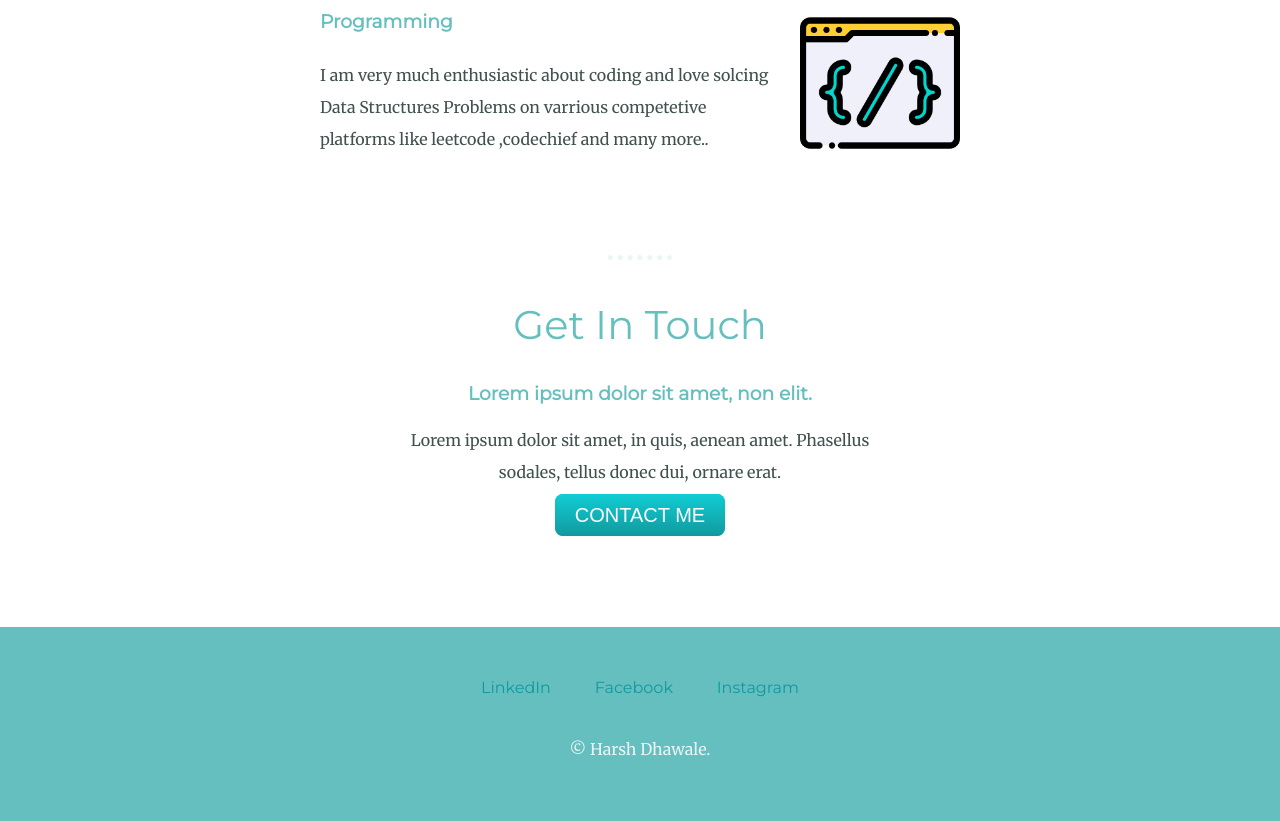
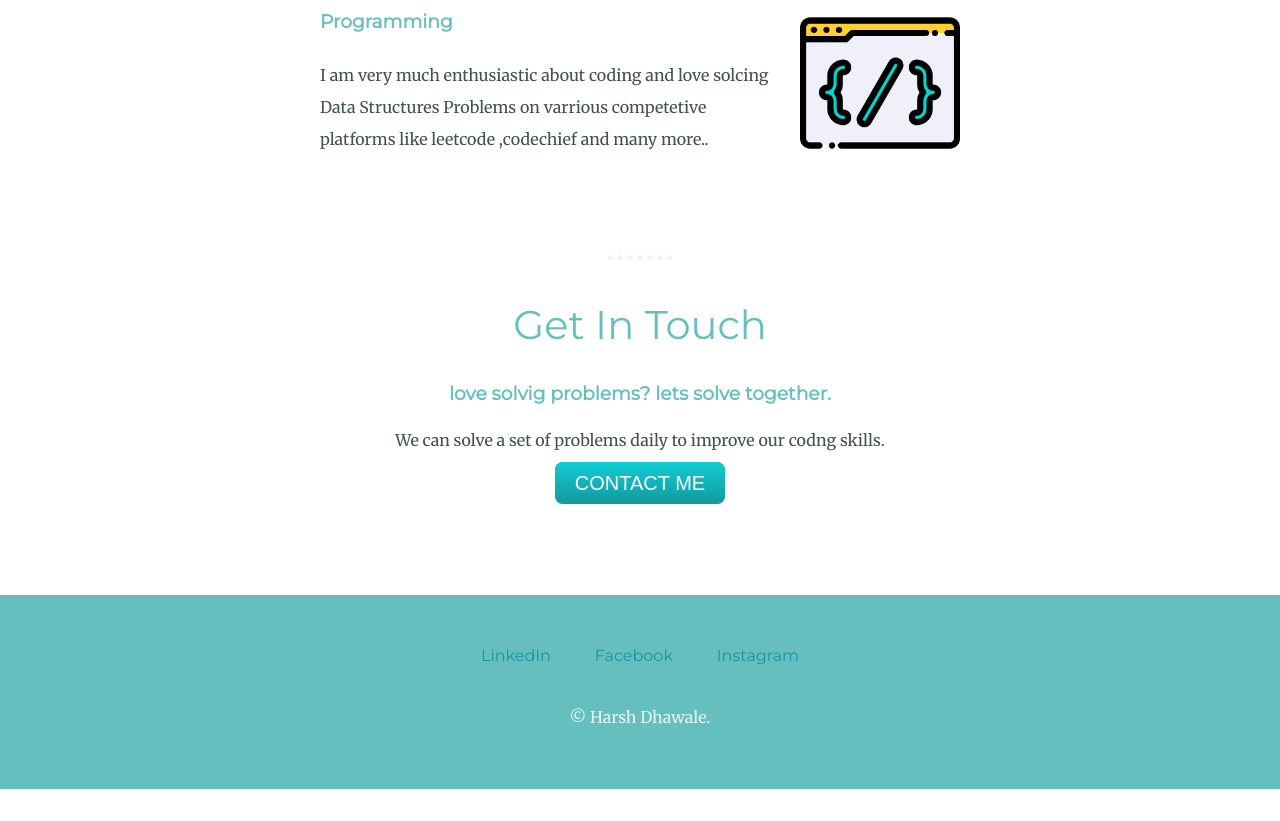
Before and after one commit to HarshDhawale/MY-CV, a plain HTML site: page index.html in a window 1280 px wide. Shown: the part 1740-2561 px from the top of the page. After the commit the page ends 2529 px from the top, so only its background shows below. Drawn offline with Linux system fonts and the light colour scheme; files that its build step writes are made by us from their sources.

Commit message:
Update index.html

```diff
--- a/index.html
+++ b/index.html
@@ -3,7 +3,7 @@
   <head>
     <meta charset="utf-8">
     <title>HARSH DHAWALE</title>
-    <link rel="stylesheet" href="mysite.css">
+    <link rel="stylesheet" href="css/mysite.css">
     <link rel="icon"type="image/png" sizes="32x32" href="image/favicon.ico">
     <link rel="preconnect" href="https://fonts.googleapis.com">
 <link rel="preconnect" href="https://fonts.gstatic.com" crossorigin>
@@ -40,8 +40,8 @@
     <hr>
     <div class="contact-me">
       <h2>Get In Touch</h2>
-      <h3>Lorem ipsum dolor sit amet, non elit.</h3>
-      <p>Lorem ipsum dolor sit amet, in quis, aenean amet. Phasellus sodales, tellus donec dui, ornare erat.</p>
+      <h3>love solvig problems? lets solve together.</h3>
+      <p>We can solve a set of problems daily to improve our codng skills.</p>
       <a class="btn" href="mailto:name@email.com">CONTACT ME</a>
     </div>
   </div>
```
